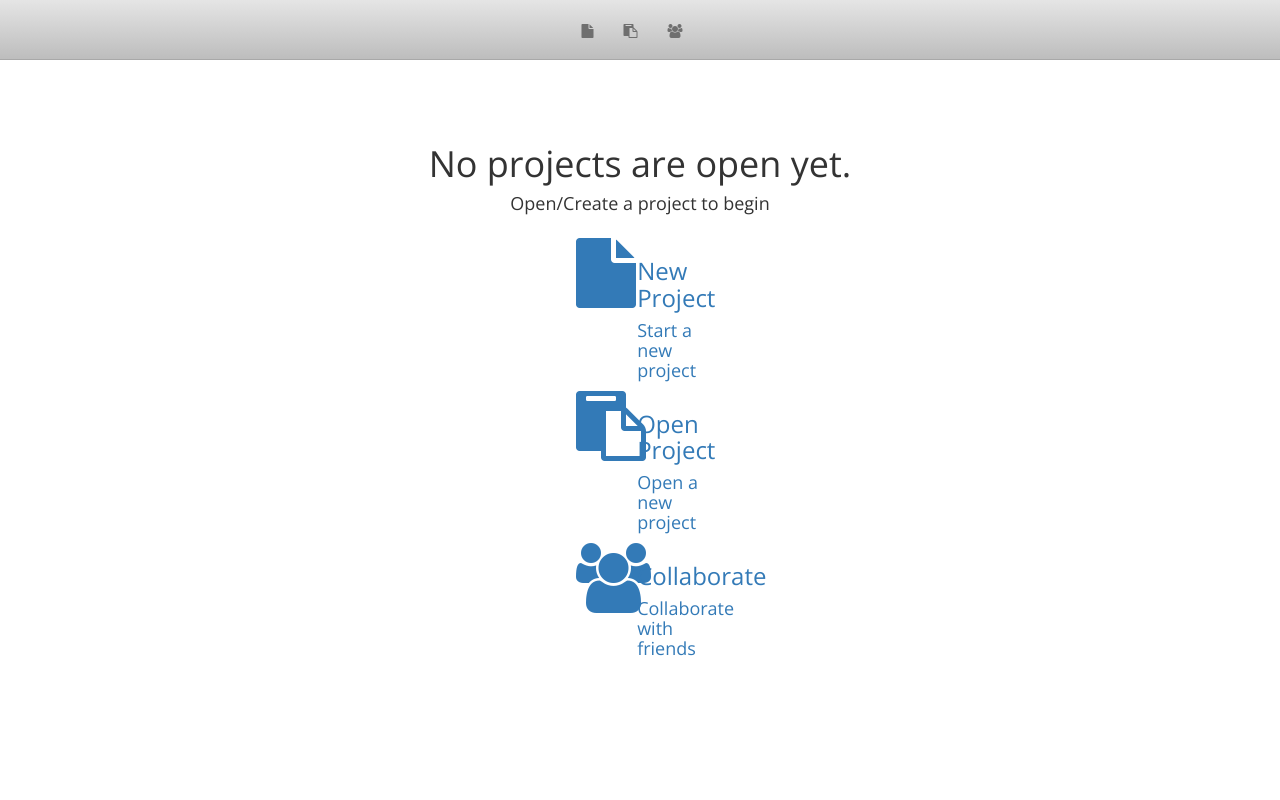
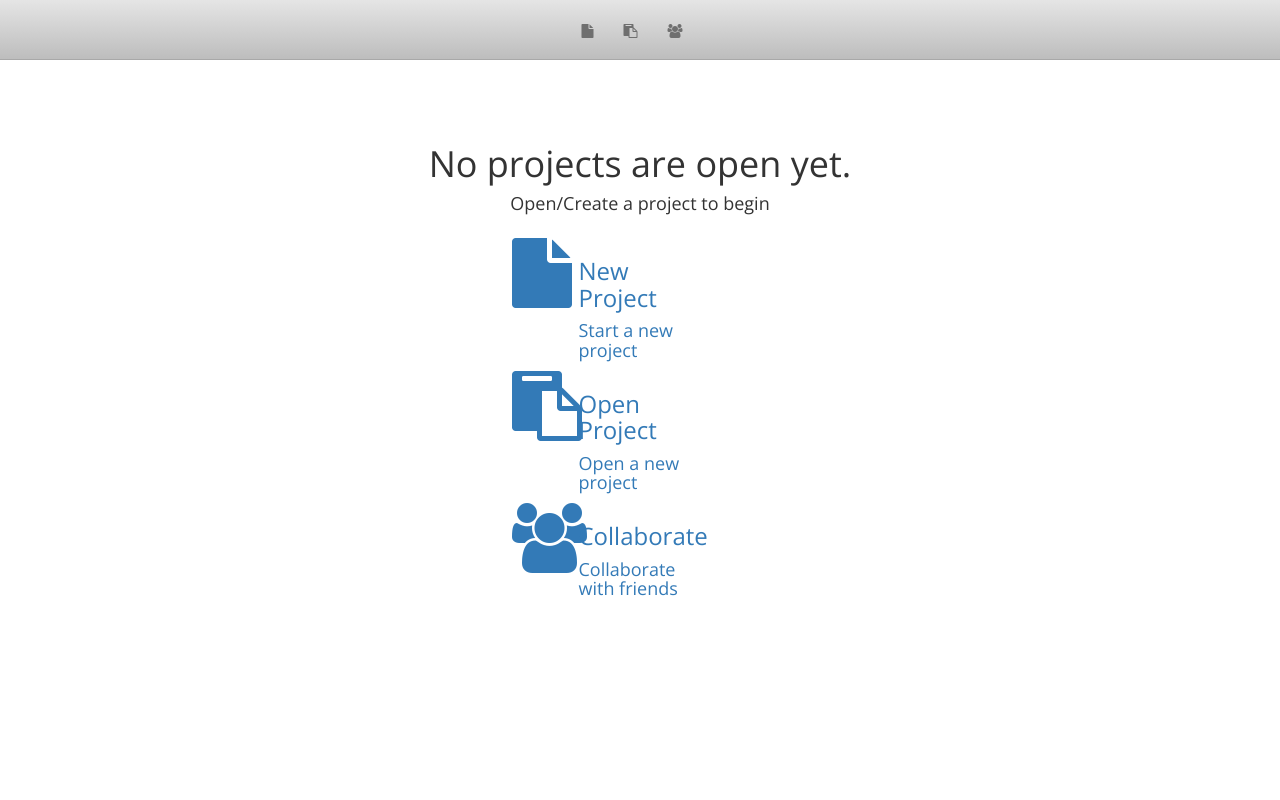
Before and after one commit to jakejarrett/WebDAW, a PHP site: page / in a window 1280 px wide. Run offline with PHP 8.4, Linux system fonts and the light colour scheme; some libraries are stand-ins or nearby versions.

Commit message:
Small patches
Hide overflow-x for HTML (Enable for scrollable content, but not for
entire page)

Small little patches for padding & what not.

```diff
--- a/resources/css/site.css
+++ b/resources/css/site.css
@@ -6,6 +6,7 @@
     font-family: 'Open Sans', 'sans-serif';
     height: 100%;
     overflow-y: hidden;
+    overflow-x: hidden;
 }
 
 .navbar-form {
@@ -430,7 +431,7 @@
 div.landingpage-content {
     margin-top: 25px;
     text-align: left;
-    padding-left: 45%;
+    padding-left: 40%;
 }
 
 href.landingpage-content {
@@ -500,3 +501,7 @@
 .new-project {
     line-height: 20px;
 }
+
+a #newproject {
+    color: #333333;
+}
```
